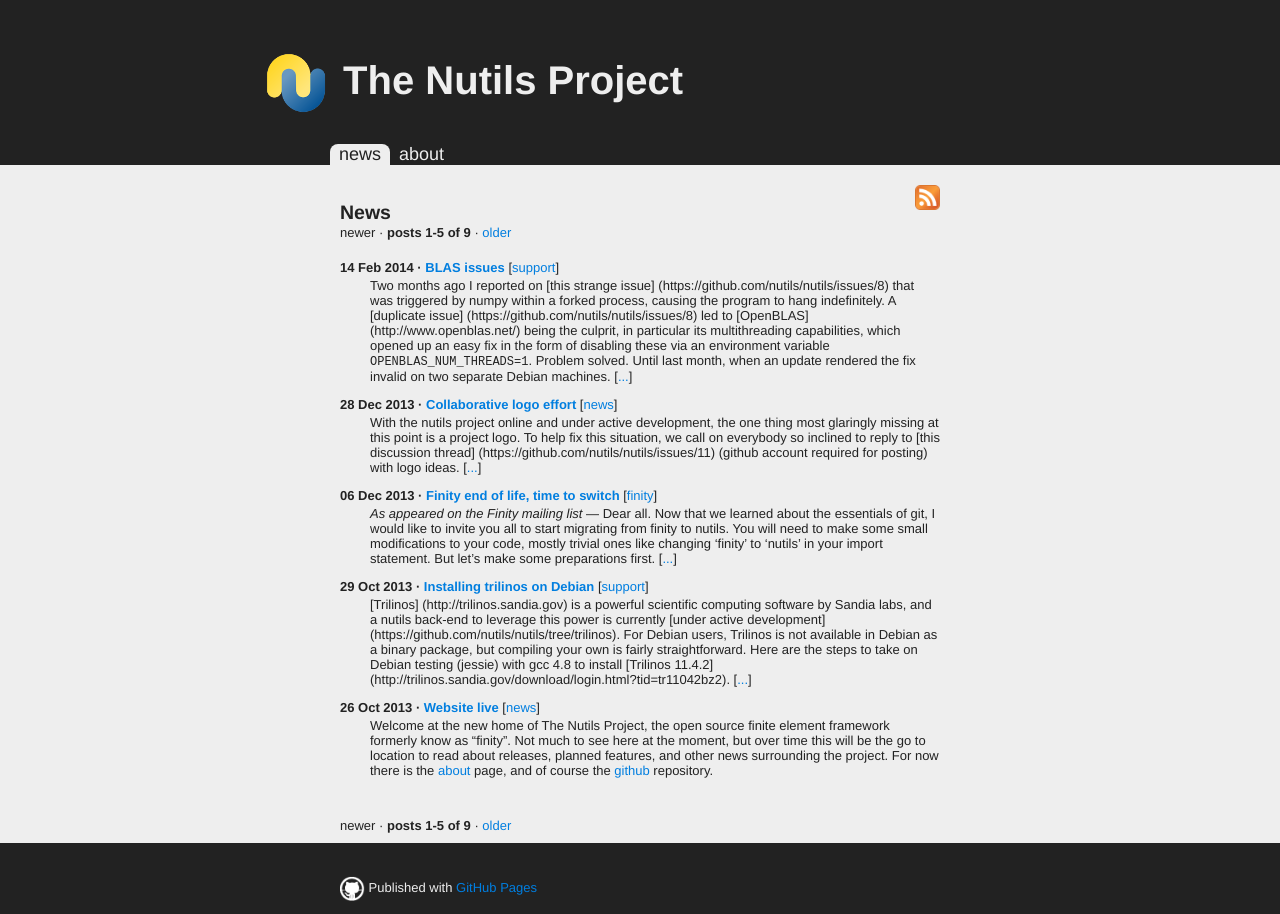
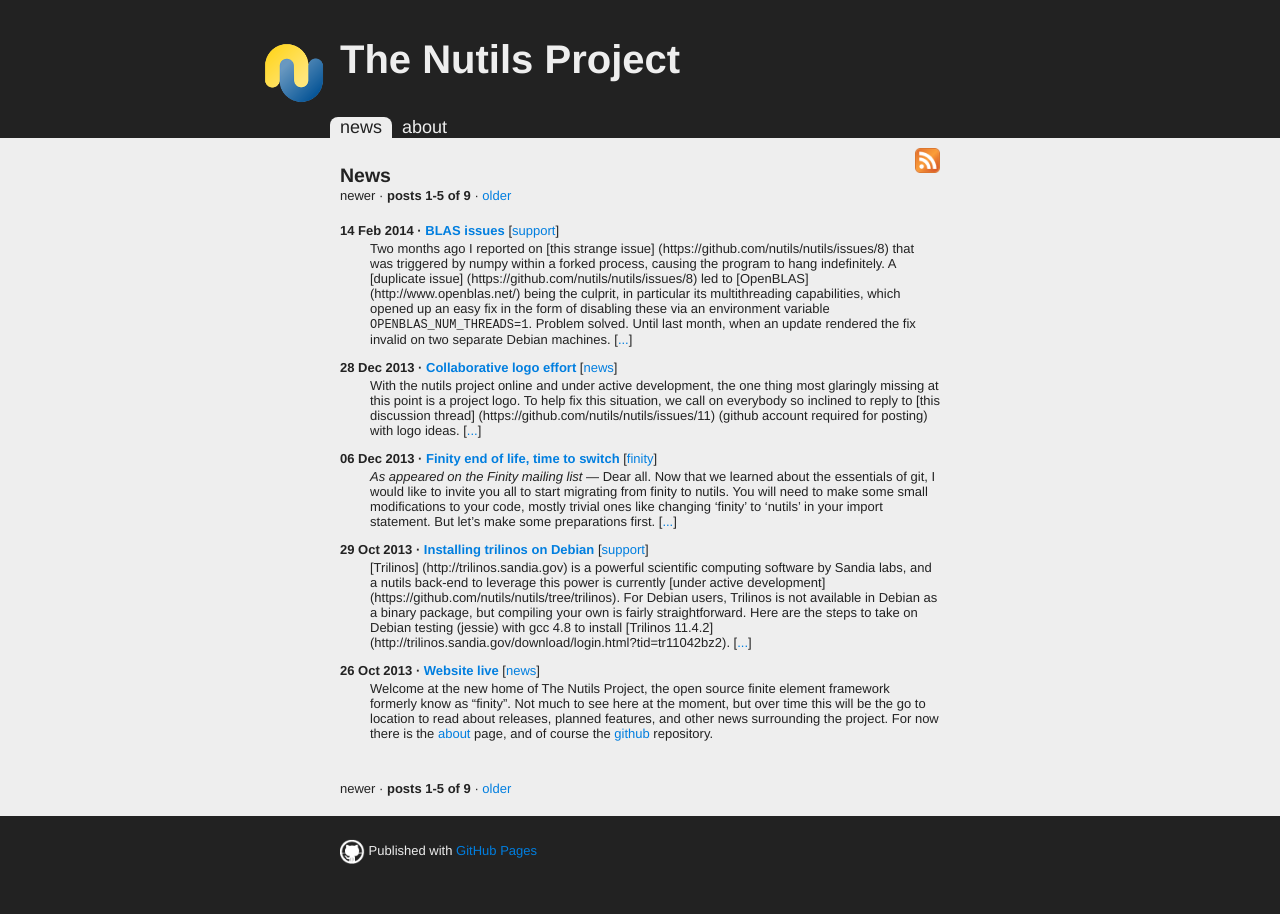
Before and after one commit to nutils/nutils.github.io, a Jekyll site: the page built from index.html, in a window 1280 px wide. Built offline with Jekyll 4.4.1, drawn with Linux system fonts in a browser that asks for light colours; Markdown is read by kramdown in place of the engine named in the settings; the list of posts is cut into pages by our own code.

Commit message:
update css, fix hidden logo on small screens

```diff
--- a/_layouts/default.html
+++ b/_layouts/default.html
@@ -2,29 +2,30 @@
 layout: body
 ---
 
-<div id="header_wrap" class="outer">
-  <header class="inner">
+<header>
   <h1><img src="/images/nutilslogo.png" class="logo"> {{ site.name }}</h1>
-    <div id="tabbar">
+</header>
+
+<nav>
   {% capture alltabs %}{% for tab in site.tabs %}  {{ tab.title }}  {% endfor %}{% endcapture %}
   {% assign scale = alltabs | size | divided_by: 100. %}
   {% for tab in site.tabs %}<span style="max-width:{{ tab.title | size | plus: 4 | divided_by: scale }}%;" {% if page.title == tab.title %}class="select"{% endif %}>
     <a href="{{ tab.url }}">{{ tab.title | downcase }}</a>
   </span>{% endfor %}
-    </div>
-  </header>
-</div>
-<div id="main_content_wrap" class="outer">
-  <section id="main_content" class="inner">
+</nav>
+
+<div class="lightbg">
+
+<section>
   {% if page.icon %}
     <a href="{{ page.icon.href }}"><img src="{{ page.icon.src }}" class="icon floatright"></img></a>
   {% endif %}
   <h2>{{ page.title }}</h2>
   {{ content }}
 </section>
+
 </div>
-<div id="footer_wrap" class="outer">
-  <footer class="inner">
+
+<footer>
   <p><a href="http://github.com/{{ site.github }}"><img src="/images/github.png" class="icon"></img></a> Published with <a href="http://pages.github.com">GitHub Pages</a></p>
 </footer>
-</div>
--- a/css/main.css
+++ b/css/main.css
@@ -1,6 +1,3 @@
-/***( GENERAL )***/
-
-
 article, aside, details, figcaption, figure,
 footer, header, hgroup, menu, nav, section {
   display: block;
@@ -23,73 +20,64 @@
   text-shadow: none;
 }
 
-.outer {
-  width: 100%;
+header, nav, section, footer {
+  position: relative;
+  margin: 0 auto;
+  padding: 10px;
+  max-width: 600px;
 }
 
-.inner {
-  position: relative;
-  max-width: 600px;
-  padding: 20px 10px;
-  padding-bottom: 0px;
-  margin: 0 auto;
+header {
+  max-width: 764px; /* 82 px offset for logo */
 }
 
-
-/***( HEADER CONTENT )***/
-
-
-#header_wrap h1 {
+header h1 {
   font-size: 40px;
   margin-bottom: 25px;
 }
 
-#tabbar {
-  display: block;
+nav {
+  max-width: 620px; /* 10 px offset for tab padding */
+  padding: 0;
   font-size: large;
-  padding: 0px;
-  margin: 0px -10px;
 }
 
-#tabbar span {
+nav span {
   display: inline-block;
   vertical-align: top;
   overflow: hidden;
   text-overflow: ellipsis;
   white-space: nowrap;
-  padding: 0px;
-  margin: 0px;
+  padding: 0;
+  margin: 0;
 }
 
-#tabbar span.select {
+nav span.select {
   border-top-left-radius: 8px;
   border-top-right-radius: 8px;
   background-color: #eee;
   color: #222;
 }
 
-#tabbar a {
+nav a {
   color: inherit;
-  padding: 0px 9px;
-  margin: 0px;
+  padding: 0 10px; /* matches section padding */
+  margin: 0;
 }
 
-
-/***( MAIN CONTENT )***/
-
-
-#main_content_wrap {
+.lightbg {
+  width: 100%;
   padding-bottom: 10px;
   background: #eee;
   color: #222;
 }
 
 h2 + .nav {
-  margin: -15px 0px 20px 0px;
+  margin: -15px 0 20px 0;
 }
 
 div + .nav {
-  margin: 40px 0px 0px 0px;
+  margin: 40px 0 0 0;
 }
 
 dl dt {
@@ -121,7 +109,8 @@
 
 img.logo {
   vertical-align: middle;
-  margin-left: -80px;
+  padding-right: 10px;
+  float: left;
 }
 
 img.icon {
@@ -146,7 +135,7 @@
 
 .exerpt {
   margin-top: -10px;
-  padding-top: 0px;
+  padding-top: 0;
   padding-left: 30px;
 }
 
```
Lines whose indentation alone changed are shown as unchanged.
